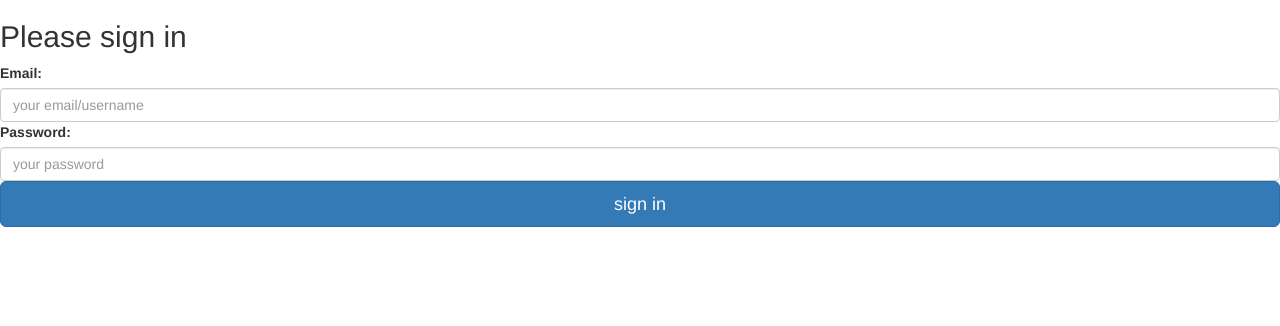
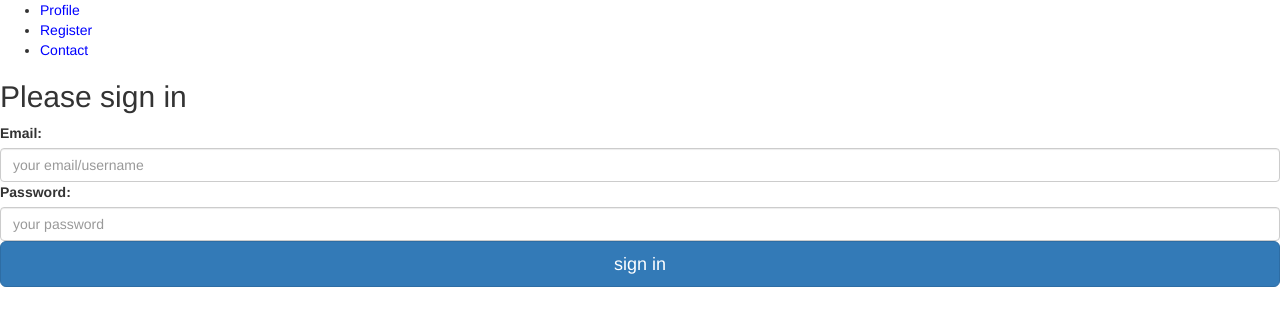
Before and after one commit to tonycastle/flex-app, a React (Create React App) app: page / in a window 1280 px wide. Shown: the top 326 px of the page. Built offline with nearby package versions, Linux system fonts and the light colour scheme.

Commit message:
implement React Router dom and refactor accordingly

```diff
--- a/package.json
+++ b/package.json
@@ -5,6 +5,8 @@
   "dependencies": {
     "react": "^16.8.6",
     "react-dom": "^16.8.6",
+    "react-router": "^5.0.1",
+    "react-router-dom": "^5.0.1",
     "react-scripts": "3.0.1"
   },
   "scripts": {
--- /dev/null
+++ b/src/App.js
@@ -0,0 +1,23 @@
+import React, { Component } from 'react'
+import {Route, BrowserRouter as Router, Switch} from 'react-router-dom';
+import Login from './users/Login'
+import Profile from './users/Profile'
+import Register from './users/Register'
+import Nav from './components/Nav'
+
+
+//App baasically is just the default layout and Router setup.
+export default class App extends Component{
+    render(){
+        return(
+            <Router>
+                <Nav />
+                <Switch>
+                 <Route path='/' exact component={Login}></Route>
+                 <Route path='/profile' exact component={Profile}></Route>
+                 <Route path='/register' exact component={Register}></Route>
+                </Switch>
+            </Router>
+        )
+    }
+}
--- /dev/null
+++ b/src/components/Nav.js
@@ -0,0 +1,22 @@
+import React from 'react'
+import { Link } from 'react-router-dom'
+import { whileStatement } from '@babel/types';
+
+const Nav = () => {
+
+    const navStyle = {
+        color: 'blue',
+        lineStyle: 'none'
+    }
+    return (
+        <section>
+            <ul>
+                <li><Link style = {navStyle} to='/Profile'>Profile</Link></li>
+                <li><Link style = {navStyle} to='/Register'>Register</Link></li>
+                <li><Link style = {navStyle} to='/Contact'>Contact</Link></li>
+            </ul>
+        </section>
+    );
+};
+
+export default Nav;
--- a/src/index.js
+++ b/src/index.js
@@ -1,13 +1,12 @@
+//This file jsut sets up some global variables, passesthem into the App and renders App
 import React from 'react'
 import ReactDOM from 'react-dom'
-import Profile from './users/Profile'
-import Login from './users/Login'
-import Register from './users/Register'
+import App from './App'
 
 const baseUrl = 'http://localhost:3012/'
 
 ReactDOM.render(
     //<Profile baseURL = {baseUrl} />,
-    <Login />,
+    <App baseURL = {baseUrl} />,
     document.getElementById('root')
 );
--- a/src/users/Login.js
+++ b/src/users/Login.js
@@ -1,5 +1,4 @@
-import React from 'react'
-import { Component } from 'react'
+import React, { Component } from 'react'
 
 export default class Login extends Component{
 
--- a/src/users/Profile.js
+++ b/src/users/Profile.js
@@ -1,6 +1,5 @@
-import React from 'react'
+import React, { Component } from 'react'
 //import ReactDOM from 'react-dom'
-import { Component} from 'react'
 
 export default class Profile extends Component {
     constructor(props){
--- a/src/users/Register.js
+++ b/src/users/Register.js
@@ -1,5 +1,4 @@
-import React from 'react'
-import { Component }  from 'react'
+import React, { Component } from 'react'
 
 export default class Register extends Component{
     constructor(props){
```
Also changed, not shown: src/design notes.txt, 1 other file (tests, documents, lock files or other folders).
